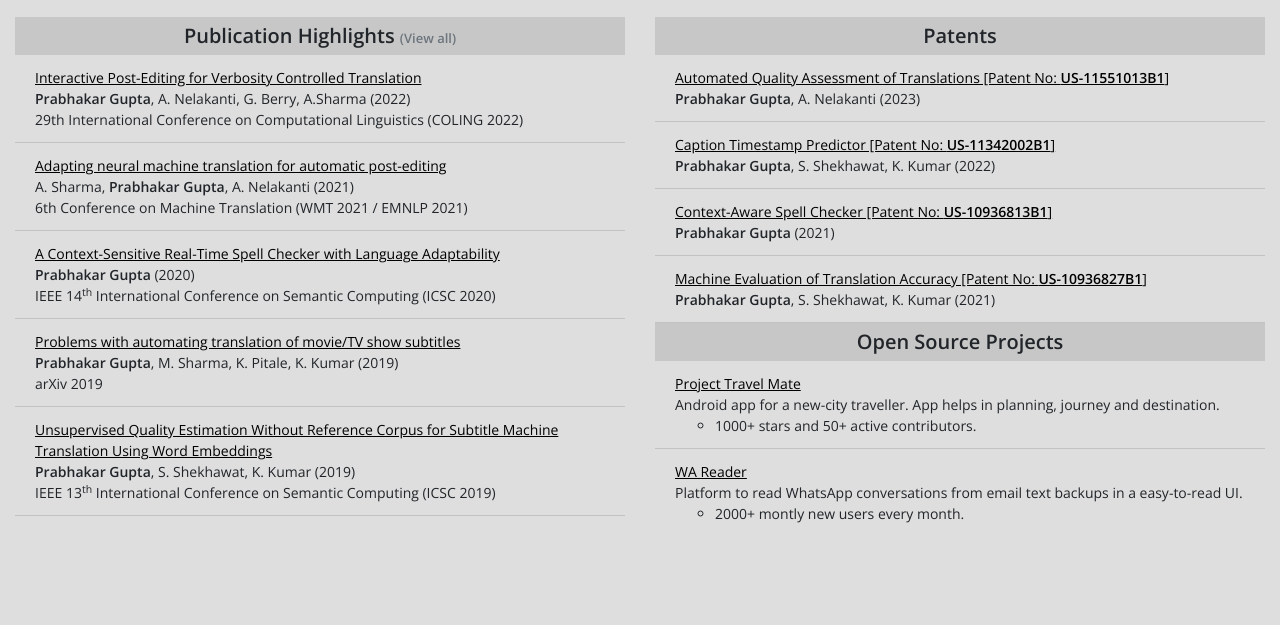
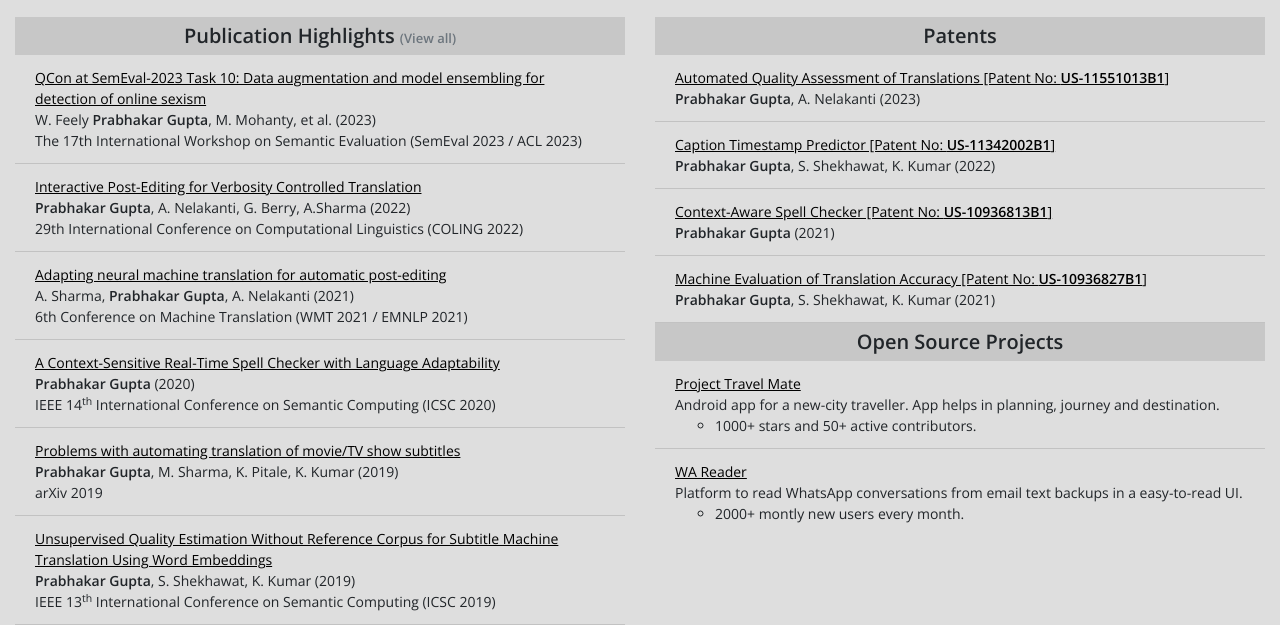
Before and after one commit to prabhakar267/prabhakar267.github.io, a plain HTML site: page index.html in a window 1280 px wide. Shown: the part 229-854 px from the top of the page. Before the commit the page ends 800 px from the top, so only its background shows below. Drawn offline with nearby package versions, Linux system fonts and the light colour scheme.

Commit message:
Add semeval paper

```diff
--- a/index.html
+++ b/index.html
@@ -42,6 +42,11 @@
             <div class="col-lg-6">
                 <div class="section-header">Publication Highlights <span class="text-muted" id="view-all-publications-btn">(View all)</span></div>
                 <ul class="list-group list-group-flush publication-list">
+                    <li class="list-group-item publication-item">
+                        <a href="https://www.amazon.science/publications/qcon-at-semeval-2023-task-10-data-augmentation-and-model-ensembling-for-detection-of-online-sexism" class="publication-link">QCon at SemEval-2023 Task 10: Data augmentation and model ensembling for detection of online sexism</a><br>
+                        W. Feely <strong>Prabhakar Gupta</strong>, M. Mohanty, et al. (2023) <br>
+                        The 17th International Workshop on Semantic Evaluation (SemEval 2023 / ACL 2023)
+                    </li>
                     <li class="list-group-item publication-item">
                         <a href="https://aclanthology.org/2022.coling-1.454" class="publication-link">Interactive Post-Editing for Verbosity Controlled Translation</a><br>
                         <strong>Prabhakar Gupta</strong>, A. Nelakanti, G. Berry, A.Sharma (2022) <br>
```
